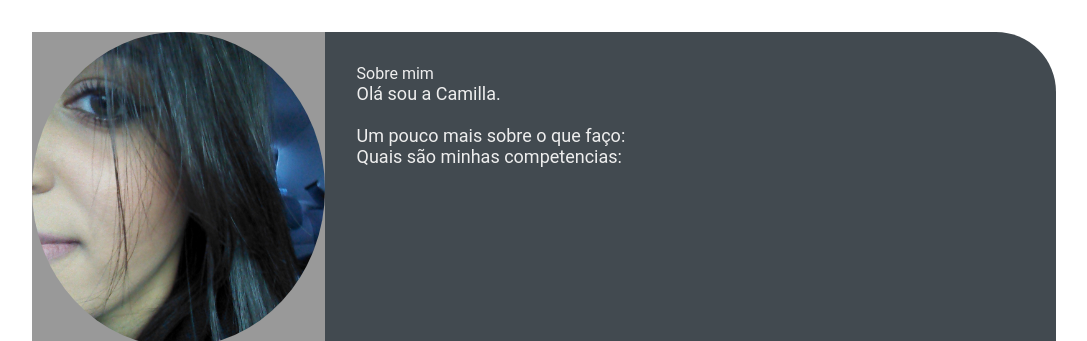
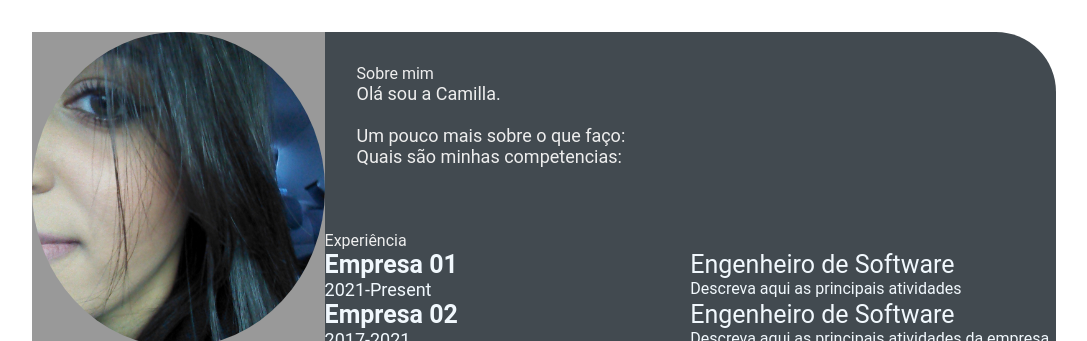
Before and after one commit to MillaMachado/MillaMachado.git.io, a plain HTML site: page index.html in a window 1280 px wide. Shown: the top 341 px of the page, without its empty margins (96-1183 px from the left). Drawn offline with Linux system fonts and the light colour scheme.

Commit message:
Feat add job exp (#3)
* Perfil cv

* atualizacao-empresas

```diff
--- a/index.html
+++ b/index.html
@@ -44,6 +44,28 @@
                         </p>
                     </section>
                 </div>
+                <section class="experience gap">
+                    <div class="right-title">Experiência</div>
+                    <div class="experience-contents">
+                        <div class="exp-left">
+                            <p class="exp-company-name">Empresa 01</p>
+                            <p class="exp-time-period">2021-Present</p>
+                        </div>
+                        <div class="exp-right">
+                            <p class="exp-position">Engenheiro de Software</p>
+                            <p class="exp-description">Descreva aqui as principais atividades</p>
+                        </div>
+                        <div class="exp-left">
+                            <p class="exp-company-name">Empresa 02</p>
+                            <p class="exp-time-period">2017-2021</p>
+                        </div>
+                        <div class="exp-right">
+                            <p class="exp-position">Engenheiro de Software</p>
+                            <p class="exp-description">Descreva aqui as principais atividades da empresa 02</p>
+                        </div>
+                    </div>
+
+                </section>
             </section>
 
     </main>
--- a/style.css
+++ b/style.css
@@ -101,3 +101,38 @@
     font-size: 18px;
     color: #eeeeee;
 }
+
+.experience-contents,
+.education-contents,
+.awards-contents {
+    display: grid;
+    grid-template-columns: repeat(2, 1fr);
+    padding-bottom: 2rem;
+    color: #F1F8FD;
+}
+
+.exp-company-name,
+.education-school-name,
+.awards-company-name {
+    font-size: 25px;
+    font-weight: bold;
+}
+
+.exp-time-period,
+.educationp-time-period,
+.awards-time-period {
+    font-size: 18px;
+}
+
+.exp-position,
+.education-subject,
+.awards-name {
+    font-size: 25px;
+}
+
+.exp-desc,
+.education-desc,
+.awards-desc {
+    font-size: 16px;
+    padding-left: 5px;
+}
```
